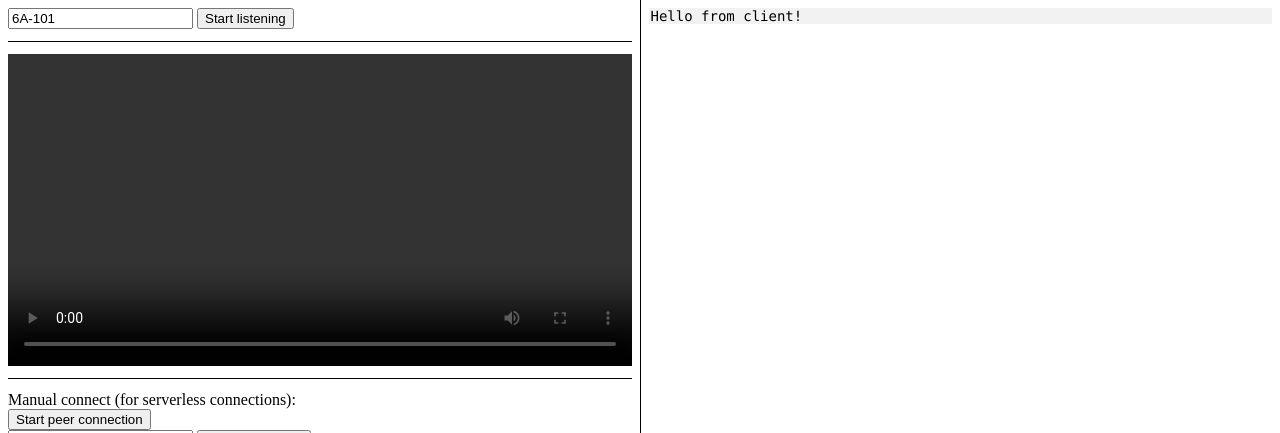
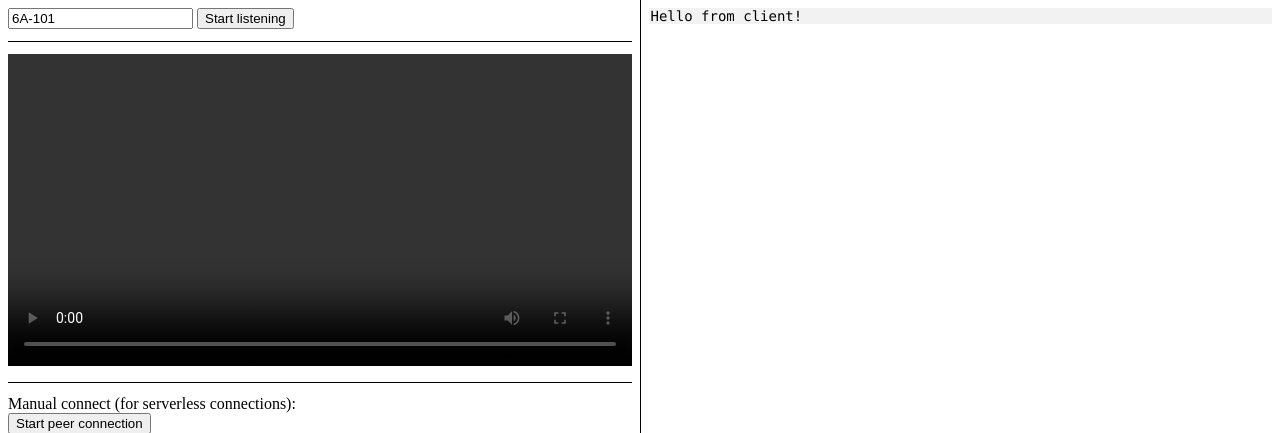
Before and after one commit to haojiezhe12345/ScreenShare-WebRTC, a website: page static/client.html in a window 1280 px wide. Shown: the top 433 px of the page. Drawn offline with Linux system fonts and the light colour scheme.

Commit message:
add a container outside video

```diff
--- a/static/client.html
+++ b/static/client.html
@@ -12,7 +12,9 @@
     <div>
         <input value="6A-101">
         <button onclick="register(this.previousElementSibling.value)">Start listening</button>
-        <video id="videoPreview" controls></video>
+        <div class="videoContainer">
+            <video id="videoPreview" controls></video>
+        </div>
 
         <div>Manual connect (for serverless connections):</div>
         <button onclick="startPeer()">Start peer connection</button>
--- a/static/main.css
+++ b/static/main.css
@@ -13,13 +13,15 @@ body>div {
     overflow: auto;
 }
 
-#videoPreview {
-    width: 100%;
-    display: block;
+.videoContainer {
     padding: 12px 0;
     border-top: 1px solid black;
     border-bottom: 1px solid black;
     margin: 12px 0;
+}
+
+#videoPreview {
+    width: 100%;
 }
 
 #console {
```
Also changed, not shown: static/host.html (+3 -1 lines).
